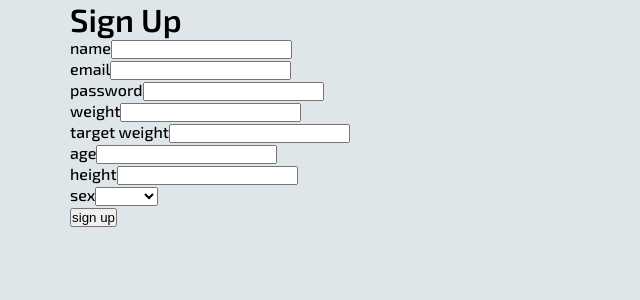
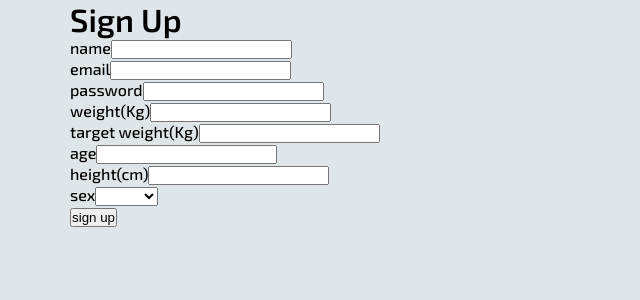
Before and after one commit to ZacPJ/Fitness-Website, a React (Create React App) app: page /SignUp in a window 1280 px wide. Shown: the top 300 px of the page, without its empty margins (0-640 px from the left). Built offline with nearby package versions, Linux system fonts and the light colour scheme; no server answers.

Commit message:
weight and height units added to update and signup

```diff
--- a/src/pages/components/SignUp.js
+++ b/src/pages/components/SignUp.js
@@ -44,13 +44,13 @@ const SignUp = ({setter}) =>{
                 <br></br>
 
                 <label>
-                    weight
+                    weight(Kg)
                     <input onChange={(event) => setWeight(event.target.value)} />
                 </label>
                 <br></br>
 
                 <label>
-                    target weight
+                    target weight(Kg)
                     <input onChange={(event) => setDesiredWeight(event.target.value)} />
                 </label>
                 <br></br>
@@ -62,7 +62,7 @@ const SignUp = ({setter}) =>{
                 <br></br>
 
                 <label>
-                    height
+                    height(cm)
                     <input onChange={(event) => setHeight(event.target.value)} />
                 </label>
                 <br></br>
--- a/src/pages/components/UpdateComponent.js
+++ b/src/pages/components/UpdateComponent.js
@@ -43,7 +43,7 @@ const UpdateUserInfo = (props) =>{
                 <br></br>
 
                 <label>
-                    Desired Weight
+                    Desired Weight(Kg)
                     <input onChange={(event) => setDesiredWieght(event.target.value)} />
                 </label>
                 <br></br>
@@ -60,7 +60,7 @@ const UpdateUserInfo = (props) =>{
                 <br></br>
 
                 <label>
-                    Height
+                    Height(cm)
                     <input onChange={(event) => setHeight(event.target.value)} />
                 </label>
                 <br></br>
```
